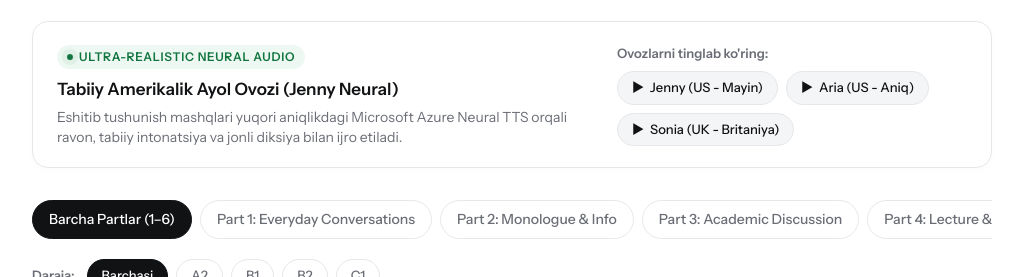
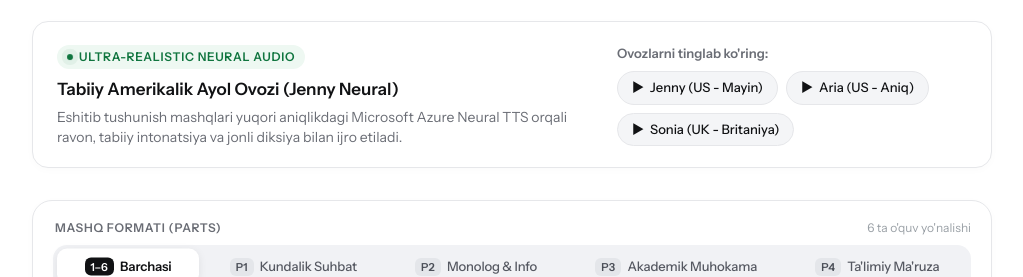
Before and after one commit to umarovafiruza/yashnar-english, a website: page index.html in a window 1280 px wide. Both pictures are taken after a click on the tab "Listening". Shown: the part 523-800 px from the top of the page, without its empty margins (128-1151 px from the left). Drawn offline with Linux system fonts and the light colour scheme.

Commit message:
Redesign Listening parts and level filters with Apple Segmented Control design

```diff
--- a/css/listening.css
+++ b/css/listening.css
@@ -173,53 +173,129 @@
   color: #fff;
 }
 
-/* Filter Controls */
-.lis-filters {
+/* ---------- Apple-Style Filter Hub ---------- */
+.lis-apple-filter-hub {
+  background: #ffffff;
+  border: 1px solid var(--line);
+  border-radius: 20px;
+  padding: 18px 20px;
+  margin-bottom: 32px;
+  box-shadow: 0 2px 10px rgba(0, 0, 0, 0.02);
   display: flex;
   flex-direction: column;
   gap: 14px;
-  margin-bottom: 28px;
 }
 
-.lis-parts-scroll {
+.filter-group {
   display: flex;
+  flex-direction: column;
   gap: 8px;
-  overflow-x: auto;
-  padding-bottom: 6px;
-  scrollbar-width: none;
-}
-.lis-parts-scroll::-webkit-scrollbar { display: none; }
-
-.part-pill {
-  flex: none;
-  background: none;
-  border: 1px solid var(--line);
-  border-radius: 999px;
-  padding: 8px 16px;
-  font-size: 0.875rem;
-  font-weight: 500;
-  color: var(--muted);
-  cursor: pointer;
-  transition: all 0.15s ease;
-  white-space: nowrap;
 }
 
-.part-pill:hover {
-  border-color: var(--ink);
-  color: var(--ink);
+.filter-header {
+  display: flex;
+  align-items: center;
+  justify-content: space-between;
+  gap: 12px;
+  padding-left: 2px;
 }
 
-.part-pill.active {
-  background: var(--ink);
-  border-color: var(--ink);
-  color: #fff;
+.filter-label-title {
+  font-size: 0.75rem;
+  font-weight: 700;
+  letter-spacing: 0.06em;
+  text-transform: uppercase;
+  color: var(--muted);
 }
 
-.lis-level-row {
+.filter-hint {
+  font-size: 0.75rem;
+  color: #9aa0a6;
+}
+
+.filter-hairline {
+  height: 1px;
+  background: #f1f2f5;
+  margin: 2px 0;
+}
+
+/* Apple Segmented Capsule Track */
+.apple-segmented-track {
+  background: #f1f2f5;
+  border-radius: 14px;
+  padding: 4px;
   display: flex;
+  flex-wrap: wrap;
+  gap: 3px;
   align-items: center;
-  gap: 8px;
-  flex-wrap: wrap;
+}
+
+.apple-segmented-track .part-pill,
+.apple-segmented-track .lis-level-pill {
+  flex: 1 1 auto;
+  border: 0;
+  background: transparent;
+  border-radius: 10px;
+  padding: 8px 14px;
+  font-size: 0.8125rem;
+  font-weight: 500;
+  color: #555861;
+  cursor: pointer;
+  display: inline-flex;
+  align-items: center;
+  justify-content: center;
+  gap: 6px;
+  transition: all 0.2s cubic-bezier(0.16, 1, 0.3, 1);
+  white-space: nowrap;
+  outline: none;
+  user-select: none;
+}
+
+.apple-segmented-track .part-pill:hover,
+.apple-segmented-track .lis-level-pill:hover {
+  color: var(--ink);
+  background: rgba(255, 255, 255, 0.5);
+}
+
+.apple-segmented-track .part-pill.active,
+.apple-segmented-track .lis-level-pill.active {
+  background: #ffffff;
+  color: #111214;
+  font-weight: 600;
+  box-shadow: 0 2px 8px rgba(0, 0, 0, 0.08), 0 0.5px 1.5px rgba(0, 0, 0, 0.04);
+  transform: translateY(-0.5px);
+}
+
+.part-pill-badge {
+  font-size: 0.6875rem;
+  font-weight: 700;
+  letter-spacing: 0.02em;
+  background: #e4e6ea;
+  color: #4b4f58;
+  padding: 1px 6px;
+  border-radius: 6px;
+  transition: all 0.2s ease;
+}
+
+.part-pill.active .part-pill-badge {
+  background: var(--ink);
+  color: #ffffff;
+}
+
+.part-pill-text {
+  letter-spacing: -0.01em;
+}
+
+@media (max-width: 640px) {
+  .lis-apple-filter-hub {
+    padding: 14px;
+    border-radius: 16px;
+  }
+  .apple-segmented-track .part-pill,
+  .apple-segmented-track .lis-level-pill {
+    padding: 6px 10px;
+    font-size: 0.75rem;
+  }
 }
 
 /* Exercise Cards Grid */
--- a/index.html
+++ b/index.html
@@ -253,27 +253,61 @@ input[type=range]::-moz-range-thumb { width: 24px; height: 24px; border-radius:
       </div>
     </div>
 
-    <!-- Filters: Parts and Levels -->
-    <div class="lis-filters">
-      <!-- Parts scroll -->
-      <div class="lis-parts-scroll" role="tablist">
-        <button type="button" class="part-pill active" data-part="0">Barcha Partlar (1–6)</button>
-        <button type="button" class="part-pill" data-part="1">Part 1: Everyday Conversations</button>
-        <button type="button" class="part-pill" data-part="2">Part 2: Monologue &amp; Info</button>
-        <button type="button" class="part-pill" data-part="3">Part 3: Academic Discussion</button>
-        <button type="button" class="part-pill" data-part="4">Part 4: Lecture &amp; Talk</button>
-        <button type="button" class="part-pill" data-part="5">Part 5: Opinions &amp; Attitudes</button>
-        <button type="button" class="part-pill" data-part="6">Part 6: Story &amp; Narrative</button>
-      </div>
-
-      <!-- CEFR Levels -->
-      <div class="lis-level-row">
-        <span style="font-size: 0.8125rem; font-weight: 600; color: var(--muted); margin-right: 4px;">Daraja:</span>
-        <button type="button" class="level-pill lis-level-pill active" data-level="all">Barchasi</button>
-        <button type="button" class="level-pill lis-level-pill" data-level="A2">A2</button>
-        <button type="button" class="level-pill lis-level-pill" data-level="B1">B1</button>
-        <button type="button" class="level-pill lis-level-pill" data-level="B2">B2</button>
-        <button type="button" class="level-pill lis-level-pill" data-level="C1">C1</button>
+    <!-- Apple-style Filter Hub -->
+    <div class="lis-apple-filter-hub">
+      <!-- Part Selection -->
+      <div class="filter-group">
+        <div class="filter-header">
+          <span class="filter-label-title">Mashq formati (Parts)</span>
+          <span class="filter-hint">6 ta o'quv yo'nalishi</span>
+        </div>
+        <div class="apple-segmented-track parts-track" role="tablist">
+          <button type="button" class="part-pill active" data-part="0">
+            <span class="part-pill-badge">1–6</span>
+            <span class="part-pill-text">Barchasi</span>
+          </button>
+          <button type="button" class="part-pill" data-part="1" title="Everyday Conversations">
+            <span class="part-pill-badge">P1</span>
+            <span class="part-pill-text">Kundalik Suhbat</span>
+          </button>
+          <button type="button" class="part-pill" data-part="2" title="Monologue &amp; Info">
+            <span class="part-pill-badge">P2</span>
+            <span class="part-pill-text">Monolog &amp; Info</span>
+          </button>
+          <button type="button" class="part-pill" data-part="3" title="Academic Discussion">
+            <span class="part-pill-badge">P3</span>
+            <span class="part-pill-text">Akademik Muhokama</span>
+          </button>
+          <button type="button" class="part-pill" data-part="4" title="Lecture &amp; Talk">
+            <span class="part-pill-badge">P4</span>
+            <span class="part-pill-text">Ta'limiy Ma'ruza</span>
+          </button>
+          <button type="button" class="part-pill" data-part="5" title="Opinions &amp; Attitudes">
+            <span class="part-pill-badge">P5</span>
+            <span class="part-pill-text">Fikr &amp; Munosabat</span>
+          </button>
+          <button type="button" class="part-pill" data-part="6" title="Story &amp; Narrative">
+            <span class="part-pill-badge">P6</span>
+            <span class="part-pill-text">Qisqa Hikoya</span>
+          </button>
+        </div>
+      </div>
+
+      <!-- Divider -->
+      <div class="filter-hairline"></div>
+
+      <!-- Level Selection -->
+      <div class="filter-group filter-group-levels">
+        <div class="filter-header">
+          <span class="filter-label-title">CEFR Darajasi</span>
+        </div>
+        <div class="apple-segmented-track levels-track" role="tablist">
+          <button type="button" class="level-pill lis-level-pill active" data-level="all">Barchasi</button>
+          <button type="button" class="level-pill lis-level-pill" data-level="A2">A2 · Elementary</button>
+          <button type="button" class="level-pill lis-level-pill" data-level="B1">B1 · Intermediate</button>
+          <button type="button" class="level-pill lis-level-pill" data-level="B2">B2 · Upper-Int</button>
+          <button type="button" class="level-pill lis-level-pill" data-level="C1">C1 · Advanced</button>
+        </div>
       </div>
     </div>
 
```
